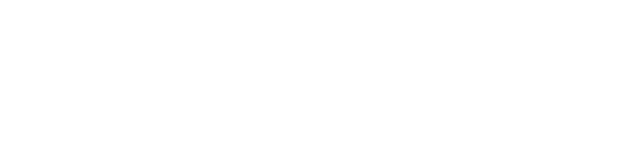
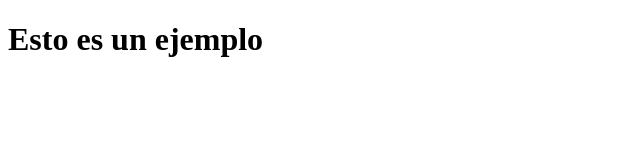
Before and after one commit to YairTavizon/proyecto4, a plain HTML site: page index.html in a window 1280 px wide. Shown: the whole page, without its empty margins (0-640 px from the left). Drawn offline with Linux system fonts and the light colour scheme.

Commit message:
segundo commit

```diff
--- a/index.html
+++ b/index.html
@@ -7,6 +7,6 @@
     <title>Document</title>
 </head>
 <body>
-
+    <h1>Esto es un ejemplo</h1>
 </body>
 </html>
```
